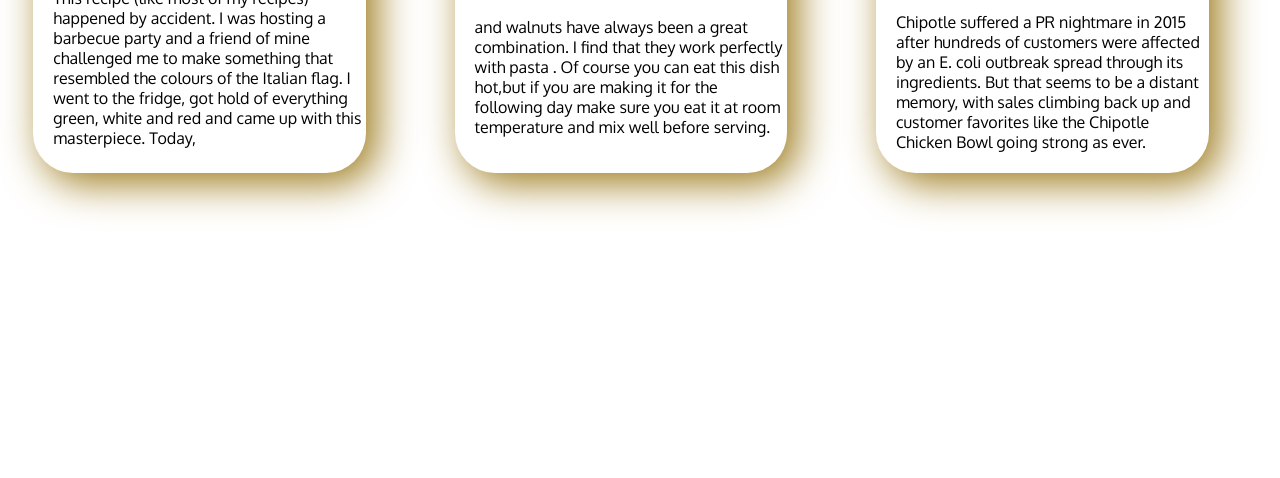
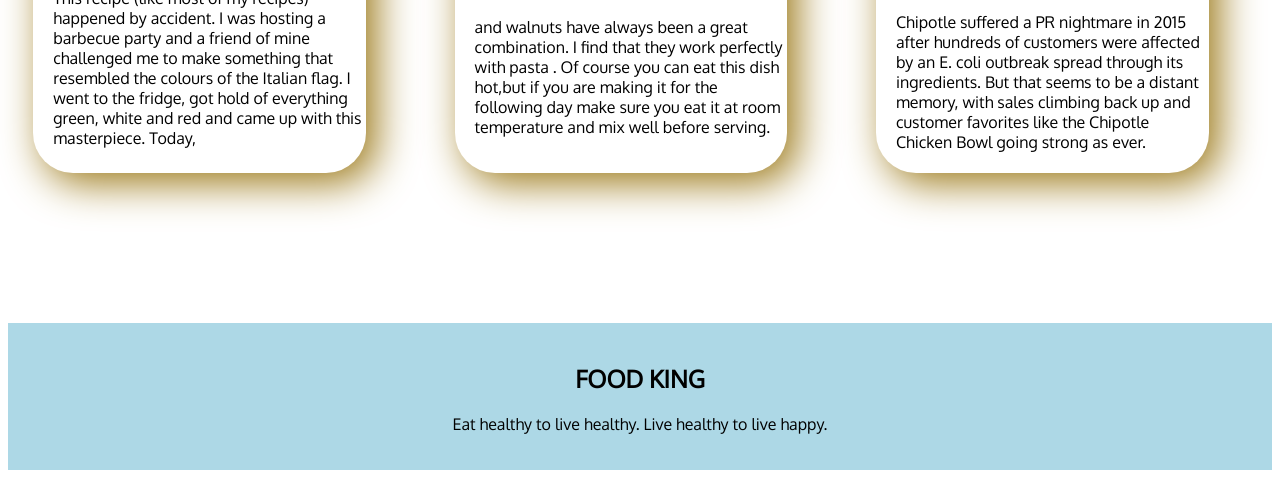
Before and after one commit to smzrb/Food-king, a plain HTML site: page index.html in a window 1280 px wide. Shown: the part 1650-2128 px from the top of the page. Before the commit the page ends 1973 px from the top, so only its background shows below. Drawn offline with Linux system fonts and the light colour scheme.

Commit message:
footer added

```diff
--- a/index.html
+++ b/index.html
@@ -77,7 +77,11 @@
 </section>
 
 
+<footer id="bg-color">
 
+   <h2>FOOD KING</h2>
+   <P>Eat healthy to live healthy. Live healthy to live happy.</P>
+</footer>
 
 </body>
 </html>
--- a/style.css
+++ b/style.css
@@ -91,7 +91,8 @@ text-align: center;
     margin-left: 2%;
     margin-right: 5%;
 
-    padding-top: 40px;
+
+  padding-top: 40px;
     padding-left:20px;
     border-radius: 40px;
     box-shadow: 10px 10px 40px rgb(155, 120, 23);
@@ -102,3 +103,10 @@ text-align: center;
      border-radius: 10px;
      margin-left: 20px;
  }
+
+ #bg-color{
+     background-color: lightblue;
+     text-align: center;
+     padding: 20px;
+
+ }
```
